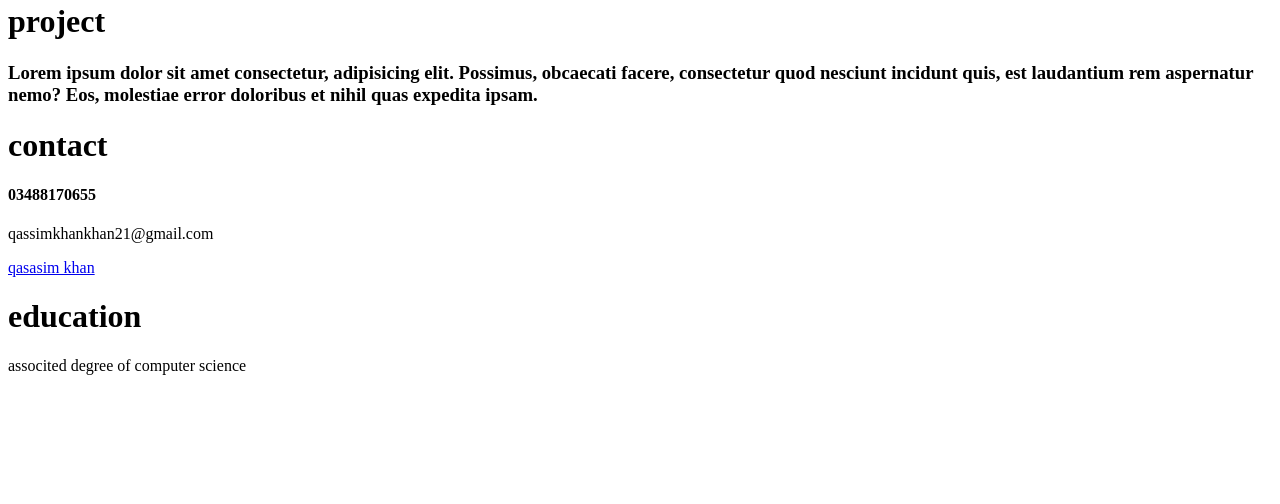
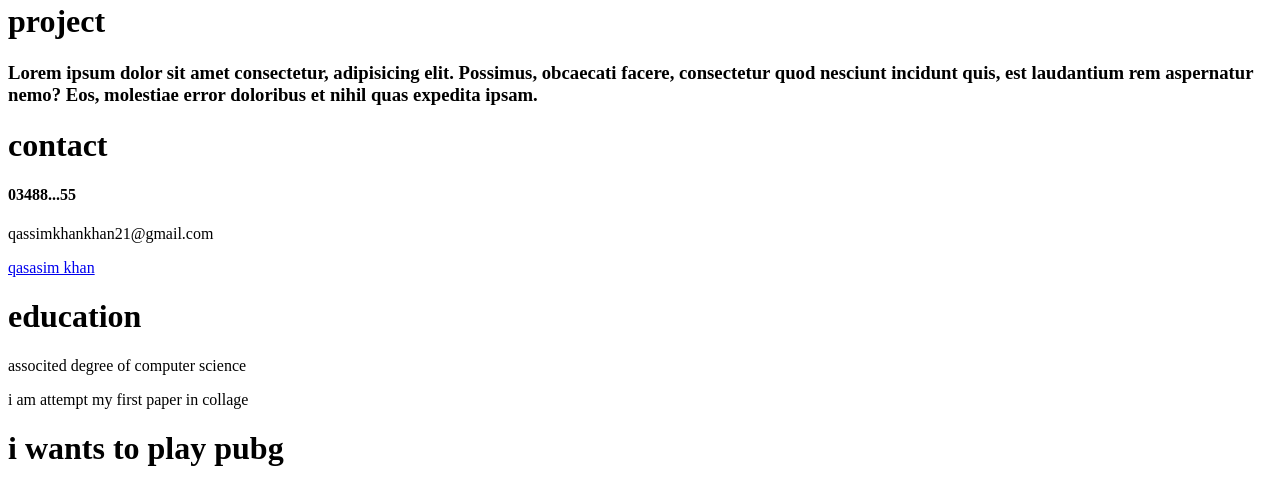
Before and after one commit to qassimkhan/web-developmen, a plain HTML site: page web.html in a window 1280 px wide. Shown: the part 230-734 px from the top of the page. Drawn offline with Linux system fonts and the light colour scheme.

Commit message:
today i am complet my 2nd task

```diff
--- a/web.html
+++ b/web.html
@@ -10,10 +10,12 @@
     <h1>project</h1>
     <h3>Lorem ipsum dolor sit amet consectetur, adipisicing elit. Possimus, obcaecati facere, consectetur quod nesciunt incidunt quis, est laudantium rem aspernatur nemo? Eos, molestiae error doloribus et nihil quas expedita ipsam.</h3>
     <h1>contact</h1>
-    <h4>03488170655</h4>
+    <h4>03488...55</h4>
     <p>qassimkhankhan21@gmail.com</p>
     <a href="https://github.com/qassimkhan/web-developmen">qasasim khan</a>
     <h1>education</h1>
     <p>associted degree of computer science</p>
+    <p>i am attempt my first paper in collage</p>
+    <h1>i wants to play pubg</h1>
 </body>
 </html>
```
